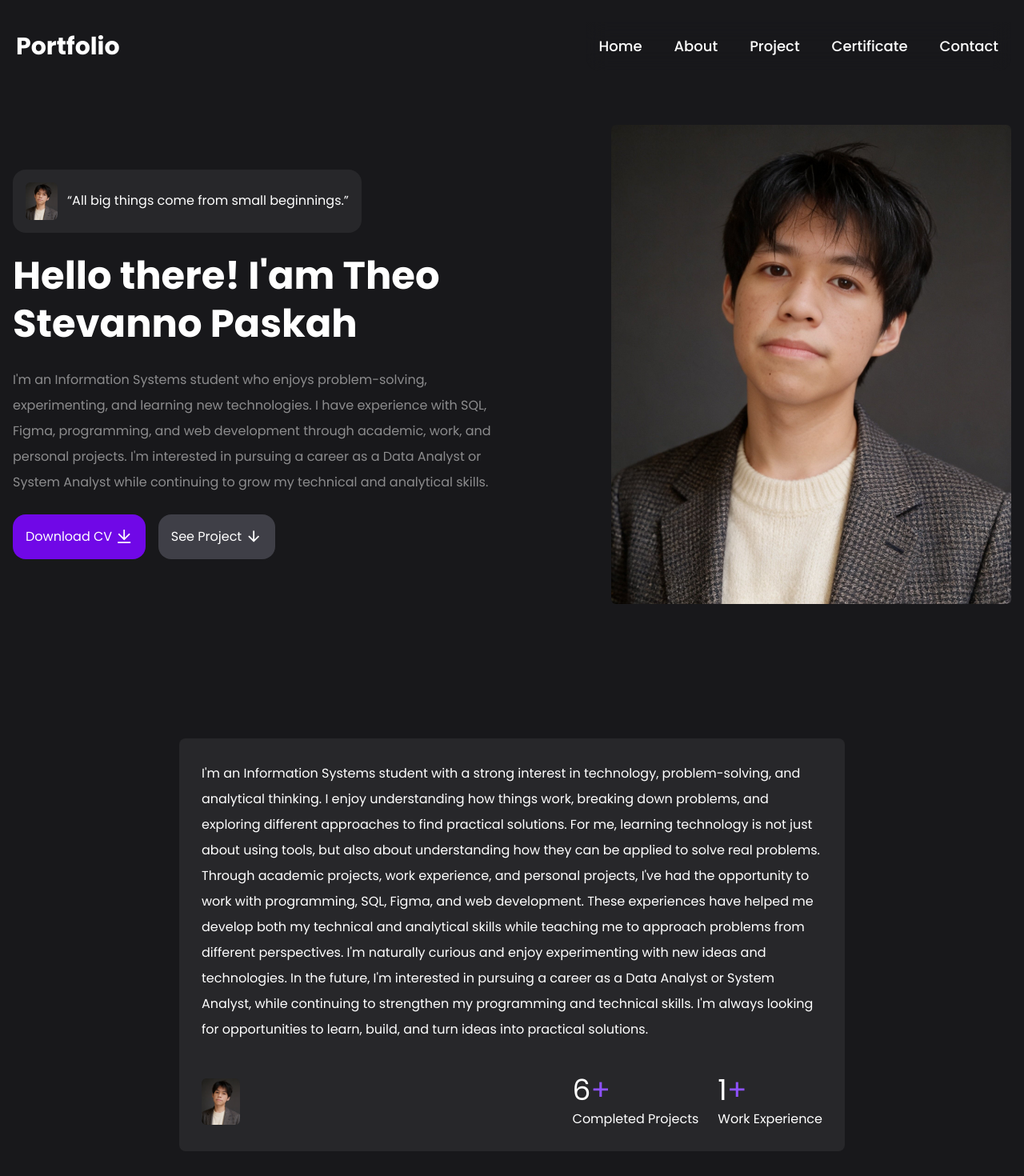
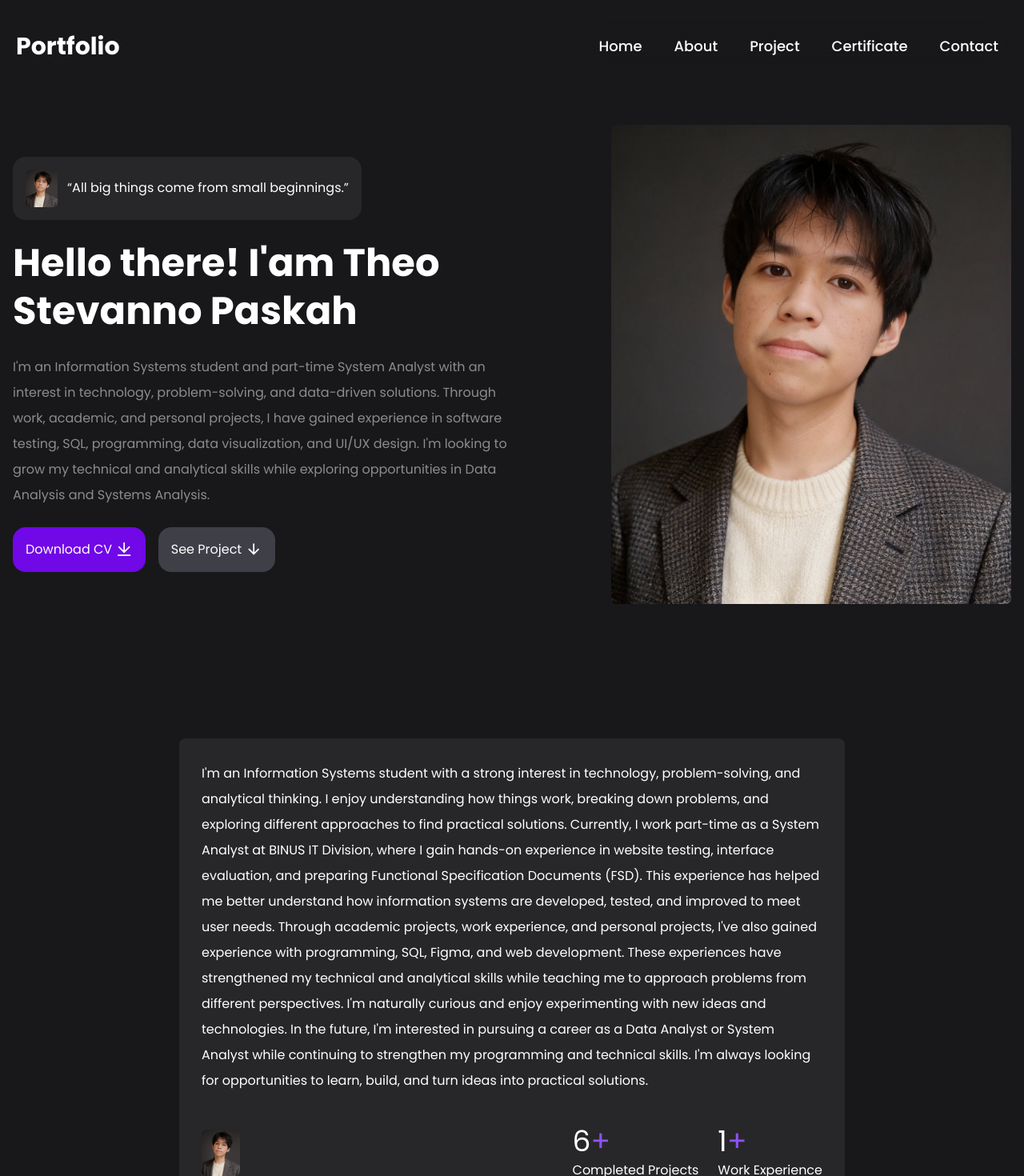
Before and after one commit to TheoPaskah/Personal-React-Portfolio, a React (Vite) app: page / in a window 1280 px wide. Shown: the top 1470 px of the page at 80% size. Built offline with nearby package versions, Linux system fonts and the light colour scheme.

Commit message:
chore: Update website content

```diff
--- a/src/App.jsx
+++ b/src/App.jsx
@@ -16,7 +16,7 @@ function App() {
             Hello there! I'am Theo Stevanno Paskah
           </h1>
           <p className='text-base/loose mb-6 opacity-50'>
-            I'm an Information Systems student who enjoys problem-solving, experimenting, and learning new technologies. I have experience with SQL, Figma, programming, and web development through academic, work, and personal projects. I'm interested in pursuing a career as a Data Analyst or System Analyst while continuing to grow my technical and analytical skills.
+            I'm an Information Systems student and part-time System Analyst with an interest in technology, problem-solving, and data-driven solutions. Through work, academic, and personal projects, I have gained experience in software testing, SQL, programming, data visualization, and UI/UX design. I'm looking to grow my technical and analytical skills while exploring opportunities in Data Analysis and Systems Analysis.
           </p>
           <div className='flex items-center sm:gap-4 gap-2'>
             <a href={`${import.meta.env.BASE_URL}TheoStevannoPaskah_CV.pdf`}
@@ -37,11 +37,13 @@ function App() {
         <div className='xl:w-2/3 lg:w-3/4 w-full mx-auto p-7 bg-zinc-800 rounded-lg' data-aos="fade-up" data-aos-duration="1000" data-aos-once="true">
           <img src={DataImage.HeroImage} alt="Image" className='w-12 rounded-mb mb-10 sm:hidden' />
           <p className='text-base/loose mb-10'>
-            I'm an Information Systems student with a strong interest in technology, problem-solving, and analytical thinking. I enjoy understanding how things work, breaking down problems, and exploring different approaches to find practical solutions. For me, learning technology is not just about using tools, but also about understanding how they can be applied to solve real problems.
+            I'm an Information Systems student with a strong interest in technology, problem-solving, and analytical thinking. I enjoy understanding how things work, breaking down problems, and exploring different approaches to find practical solutions.
 
-            Through academic projects, work experience, and personal projects, I've had the opportunity to work with programming, SQL, Figma, and web development. These experiences have helped me develop both my technical and analytical skills while teaching me to approach problems from different perspectives.
+            Currently, I work part-time as a System Analyst at BINUS IT Division, where I gain hands-on experience in website testing, interface evaluation, and preparing Functional Specification Documents (FSD). This experience has helped me better understand how information systems are developed, tested, and improved to meet user needs.
 
-            I'm naturally curious and enjoy experimenting with new ideas and technologies. In the future, I'm interested in pursuing a career as a Data Analyst or System Analyst, while continuing to strengthen my programming and technical skills. I'm always looking for opportunities to learn, build, and turn ideas into practical solutions.
+            Through academic projects, work experience, and personal projects, I've also gained experience with programming, SQL, Figma, and web development. These experiences have strengthened my technical and analytical skills while teaching me to approach problems from different perspectives.
+
+            I'm naturally curious and enjoy experimenting with new ideas and technologies. In the future, I'm interested in pursuing a career as a Data Analyst or System Analyst while continuing to strengthen my programming and technical skills. I'm always looking for opportunities to learn, build, and turn ideas into practical solutions.
           </p>
           <div className='flex items-center justify-between'>
             <img src={DataImage.HeroImage} alt="Image" className='w-12 rounded-md sm:block hidden' loading='lazy' />
--- a/src/data.js
+++ b/src/data.js
@@ -106,7 +106,7 @@ export const listProyek = [
     id: 2,
     gambar: Comserv,
     nama: "Student Activity Management Website",
-    desk: "A web-based system developed to manage student community service activities. Students can register for community service events, while administrators can manage events and assign community service hours. My responsibilities included designing and redesigning interfaces, developing dashboard and protest form pages, conducting software testing, and preparing Functional Specification Documents (FSD).",
+    desk: "A professional project I contributed to during my part-time experience as a System Analyst. The web-based system manages student community service activities, allowing students to register for events while administrators manage events and assign service hours. My responsibilities included designing and refining user interfaces, developing dashboard and request form pages, conducting software testing, and updating Functional Specification Documents (FSD).",
     tools: ["Figma", "DBeaver", "SQL", "Visual Studio"],
     link: "https://www.figma.com/design/2AjaYjXxPS0oFZOd3B4NGH/portfolio?node-id=0-1&t=u0WOxH5GTTfi7ZNR-1",
     dad: "300",
```
Also changed, not shown: 1 other file (tests, documents, lock files or other folders).
